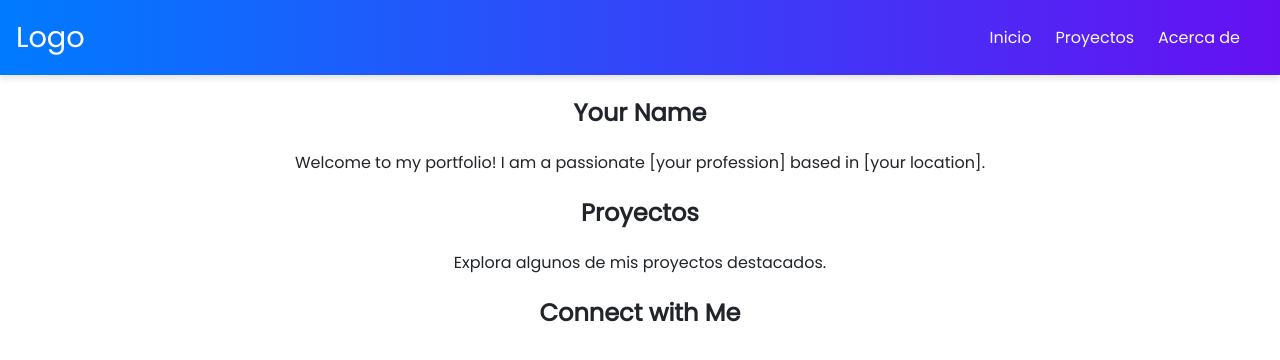
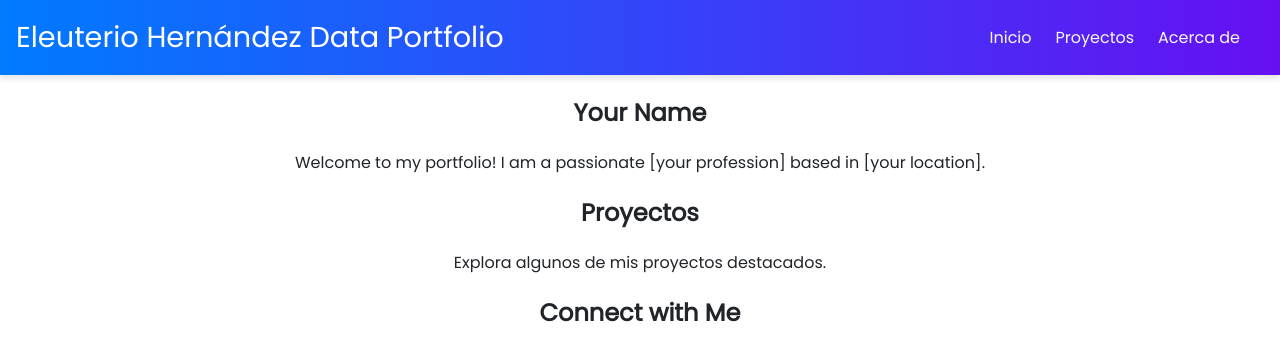
Before and after one commit to eleuteriohernandez/glutenfreedata, a plain HTML site: page docs/index.html in a window 1280 px wide. Drawn offline with Linux system fonts and the light colour scheme.

Commit message:
Update index.html

```diff
--- a/docs/index.html
+++ b/docs/index.html
@@ -12,7 +12,7 @@
     <!-- Navigation Bar -->
         <header>
         <nav class="navbar">
-            <a href="index.html" class="navbar-brand">Logo</a>
+            <a href="index.html" class="navbar-brand">Eleuterio Hernández Data Portfolio</a>
             <ul class="navbar-nav">
                 <li class="nav-item"><a href="index.html" class="nav-link">Inicio</a></li>
                 <li class="nav-item"><a href="projects.html" class="nav-link">Proyectos</a></li>
```
